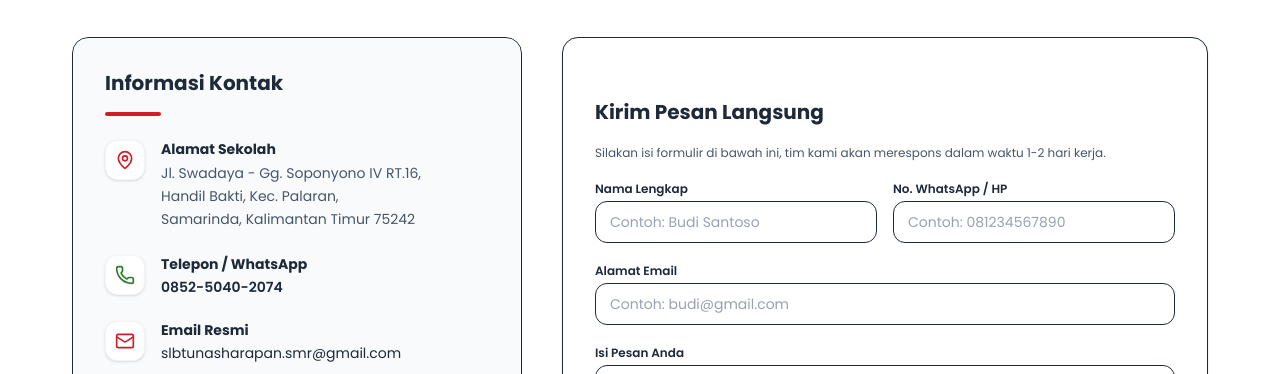
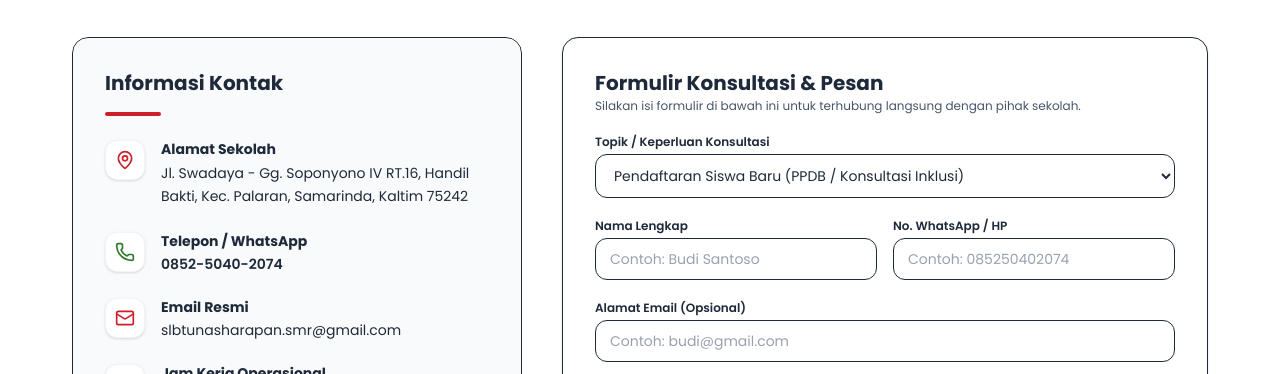
Before and after one commit to mustafidh08/Web-SLB-Tunas-Harapan-Samarinda, a Next.js app: page /kontak in a window 1280 px wide. Shown: the part 578-952 px from the top of the page. Built offline with nearby package versions, Linux system fonts and the light colour scheme; no server answers.

Commit message:
feat(ux): implement UX psychology principles (Fitts's Law, Doherty Threshold, Goal Gradient & Peak-End Rule)

```diff
--- a/app/kontak/KontakClient.tsx
+++ b/app/kontak/KontakClient.tsx
@@ -13,17 +13,23 @@ export default function KontakClient() {
     nama: "",
     email: "",
     whatsapp: "",
+    topik: "Pendaftaran Siswa Baru (PPDB / Konsultasi Inklusi)",
     pesan: "",
   });
   const [kirimSukses, setKirimSukses] = useState(false);
   const [isSubmitting, setIsSubmitting] = useState(false);
   const [errorMsg, setErrorMsg] = useState("");
-  const [lastSubmitted, setLastSubmitted] = useState<{ nama: string; email: string; whatsapp: string; pesan: string } | null>(null);
+  const [lastSubmitted, setLastSubmitted] = useState<{ nama: string; email: string; whatsapp: string; pesan: string; topik?: string } | null>(null);
 
-  const handleChange = (e: React.ChangeEvent<HTMLInputElement | HTMLTextAreaElement>) => {
+  const handleChange = (e: React.ChangeEvent<HTMLInputElement | HTMLTextAreaElement | HTMLSelectElement>) => {
     const { name, value } = e.target;
     setFormData((prev) => ({ ...prev, [name]: value }));
   };
+
+  // Goal Gradient Calculation: Memulai dari 50% ketika pengguna mulai mengetik (Artificial Head Start)
+  const isStarted = Boolean(formData.nama || formData.whatsapp || formData.pesan);
+  const isComplete = Boolean(formData.nama && formData.whatsapp && formData.pesan);
+  const progressPercent = !isStarted ? 0 : isComplete ? 100 : 50;
 
   const handleSubmit = async (e: React.FormEvent) => {
     e.preventDefault();
@@ -35,7 +41,10 @@ export default function KontakClient() {
       const res = await fetch("/api/kontak", {
         method: "POST",
         headers: { "Content-Type": "application/json" },
-        body: JSON.stringify(formData),
+        body: JSON.stringify({
+          ...formData,
+          pesan: `[Topik: ${formData.topik}] ${formData.pesan}`,
+        }),
       });
 
       const data = await res.json();
@@ -48,12 +57,12 @@ export default function KontakClient() {
 
       // Gunakan data tersanitasi dari server
       const sanitized = data.sanitizedData;
-      setLastSubmitted(sanitized);
+      setLastSubmitted({ ...sanitized, topik: formData.topik });
       setKirimSukses(true);
 
       // Coba buka mailto di window terpisah agar tidak menghentikan state React
-      const subject = `Pertanyaan dari ${sanitized.nama} (via Website SLB)`;
-      const body = `Halo SLB Tunas Harapan Samarinda,\n\nSaya ingin menanyakan perihal sekolah.\n\nBerikut detail kontak saya:\n- Nama: ${sanitized.nama}\n- WhatsApp/HP: ${sanitized.whatsapp}\n- Email Pengirim: ${sanitized.email}\n\nPesan:\n${sanitized.pesan}\n\nTerima kasih.`;
+      const subject = `[${formData.topik}] Pertanyaan dari ${sanitized.nama}`;
+      const body = `Halo SLB Tunas Harapan Samarinda,\n\nSaya ingin menanyakan perihal: ${formData.topik}.\n\nBerikut detail kontak saya:\n- Nama: ${sanitized.nama}\n- WhatsApp/HP: ${sanitized.whatsapp}\n- Email Pengirim: ${sanitized.email}\n\nPesan:\n${sanitized.pesan}\n\nTerima kasih.`;
 
       const mailtoUrl = `mailto:slbtunasharapan.smr@gmail.com?subject=${encodeURIComponent(subject)}&body=${encodeURIComponent(body)}`;
 
@@ -69,6 +78,7 @@ export default function KontakClient() {
         nama: "",
         email: "",
         whatsapp: "",
+        topik: "Pendaftaran Siswa Baru (PPDB / Konsultasi Inklusi)",
         pesan: "",
       });
     } catch {
@@ -123,9 +133,14 @@ export default function KontakClient() {
                         </div>
                         <div>
                           <h4 className="font-bold text-sm text-[var(--color-text-dark)]">Alamat Sekolah</h4>
-                          <p className="text-sm text-[var(--color-text-mid)] mt-1 leading-relaxed">
-                            Jl. Swadaya - Gg. Soponyono IV RT.16,<br />Handil Bakti, Kec. Palaran,<br />Samarinda, Kalimantan Timur 75242
-                          </p>
+                          <a
+                            href="https://maps.app.goo.gl/DADHJaKVpLwwskSy9"
+                            target="_blank"
+                            rel="noopener noreferrer"
+                            className="text-sm text-[var(--color-text-mid)] hover:text-[var(--color-primary)] transition-colors block mt-1 leading-relaxed"
+                          >
+                            Jl. Swadaya - Gg. Soponyono IV RT.16, Handil Bakti, Kec. Palaran, Samarinda, Kaltim 75242
+                          </a>
                         </div>
                       </li>
 
@@ -191,48 +206,69 @@ export default function KontakClient() {
             <div className="lg:col-span-7 h-full">
               <div className="bg-white dark:bg-[#161F2E] p-6 sm:p-8 rounded-2xl border border-gray-150 dark:border-[#222F43] shadow-sm flex flex-col justify-center h-full">
                 {kirimSukses ? (
-                  <div className="text-center py-8 space-y-5">
-                    <div className="w-16 h-16 rounded-full bg-[var(--color-secondary-tint)] text-[var(--color-secondary)] flex items-center justify-center mx-auto shadow-inner">
-                      <CheckCircle size={40} />
+                  /* Peak-End Rule: Celebratory & Reassuring Success State */
+                  <div className="text-center py-8 space-y-5 animate-in fade-in zoom-in-95 duration-300">
+                    <div className="w-20 h-20 rounded-full bg-emerald-100 dark:bg-emerald-950/60 text-emerald-600 dark:text-emerald-400 flex items-center justify-center mx-auto shadow-lg animate-bounce">
+                      <CheckCircle size={48} />
                     </div>
 
                     <div className="space-y-2">
-                      <h3 className="text-2xl font-bold text-[var(--color-text-dark)]" style={{ fontFamily: "var(--font-heading)" }}>
-                        Pesan Anda Terkirim!
+                      <h3 className="text-2xl font-extrabold text-[var(--color-text-dark)]" style={{ fontFamily: "var(--font-heading)" }}>
+                        🎉 Pesan Berhasil Terkirim!
                       </h3>
                       <p className="text-sm text-[var(--color-text-mid)] max-w-md mx-auto leading-relaxed">
-                        Terima kasih telah menghubungi kami, <span className="font-semibold text-[var(--color-text-dark)]">{lastSubmitted?.nama}</span>. Aplikasi email Anda akan terbuka secara otomatis untuk mengirim pesan.
+                        Terima kasih Bapak/Ibu <span className="font-bold text-[var(--color-text-dark)]">{lastSubmitted?.nama}</span>. Pesan Anda perihal <span className="font-semibold text-emerald-600 dark:text-emerald-400">{lastSubmitted?.topik}</span> telah diterima oleh tim SLB Tunas Harapan.
                       </p>
                     </div>
 
                     {lastSubmitted && (
-                      <div className="pt-2 flex flex-col sm:flex-row justify-center gap-3">
+                      <div className="pt-3 flex flex-col sm:flex-row justify-center gap-3">
                         <a
-                          href={`https://wa.me/6285250402074?text=${encodeURIComponent(`Halo SLB Tunas Harapan Samarinda, saya ${lastSubmitted.nama} ingin menanyakan perihal: ${lastSubmitted.pesan}`)}`}
+                          href={`https://wa.me/6285250402074?text=${encodeURIComponent(`Halo SLB Tunas Harapan Samarinda, saya ${lastSubmitted.nama} (perihal: ${lastSubmitted.topik}). Pesan saya: ${lastSubmitted.pesan}`)}`}
                           target="_blank"
                           rel="noopener noreferrer"
-                          className="inline-flex items-center justify-center gap-2 px-5 py-2.5 text-xs font-bold rounded-full bg-[var(--color-secondary)] text-white dark:text-gray-950 hover:bg-[var(--color-secondary-dark)] transition-colors shadow-sm"
+                          className="inline-flex items-center justify-center gap-2 px-6 py-3 text-xs font-bold rounded-full bg-emerald-600 hover:bg-emerald-700 text-white active:scale-95 transition-all shadow-md"
                         >
-                          <MessageSquare size={14} />
-                          Kirim Juga via WhatsApp
+                          <MessageSquare size={16} />
+                          Lanjut Bicara di WhatsApp Admin
                         </a>
                         <button
                           onClick={() => setKirimSukses(false)}
-                          className="inline-flex items-center justify-center gap-2 px-5 py-2.5 text-xs font-bold rounded-full border border-gray-250 dark:border-[#2A3B54] text-[var(--color-text-dark)] hover:bg-gray-100 dark:hover:bg-[#0B0F17] transition-colors cursor-pointer"
+                          className="inline-flex items-center justify-center gap-2 px-5 py-3 text-xs font-bold rounded-full border border-gray-250 dark:border-[#2A3B54] text-[var(--color-text-dark)] hover:bg-gray-100 dark:hover:bg-[#0B0F17] active:scale-95 transition-all cursor-pointer"
                         >
-                          Tulis Pesan Baru
+                          Kirim Pesan Lain
                         </button>
                       </div>
                     )}
                   </div>
                 ) : (
                   <form onSubmit={handleSubmit} className="space-y-5" aria-label="Form Hubungi Kami">
-                    <h3 className="text-xl font-bold text-[var(--color-text-dark)]" style={{ fontFamily: "var(--font-heading)" }}>
-                      Kirim Pesan Langsung
-                    </h3>
-                    <p className="text-xs text-[var(--color-text-mid)]">
-                      Silakan isi formulir di bawah ini, tim kami akan merespons dalam waktu 1-2 hari kerja.
-                    </p>
+                    <div className="flex items-center justify-between">
+                      <div>
+                        <h3 className="text-xl font-bold text-[var(--color-text-dark)]" style={{ fontFamily: "var(--font-heading)" }}>
+                          Formulir Konsultasi & Pesan
+                        </h3>
+                        <p className="text-xs text-[var(--color-text-mid)] mt-0.5">
+                          Silakan isi formulir di bawah ini untuk terhubung langsung dengan pihak sekolah.
+                        </p>
+                      </div>
+                    </div>
+
+                    {/* Goal Gradient Effect: Progress Meter dengan Artificial Head Start (50%) */}
+                    {isStarted && (
+                      <div className="space-y-1.5 bg-gray-50 dark:bg-[#0B0F17] p-3 rounded-xl border border-gray-200 dark:border-[#2A3B54]">
+                        <div className="flex justify-between text-[11px] font-bold text-[var(--color-text-dark)]">
+                          <span>{isComplete ? "✨ Form Lengkap & Siap Dikirim" : "📋 Progres Pengisian"}</span>
+                          <span className="text-[var(--color-primary)] font-mono">{progressPercent}%</span>
+                        </div>
+                        <div className="w-full h-2 bg-gray-200 dark:bg-gray-800 rounded-full overflow-hidden">
+                          <div
+                            className="h-full bg-gradient-to-r from-[var(--color-primary)] to-emerald-500 transition-all duration-300 rounded-full"
+                            style={{ width: `${progressPercent}%` }}
+                          />
+                        </div>
+                      </div>
+                    )}
 
                     {errorMsg && (
                       <div className="p-3 bg-red-50 dark:bg-red-950/40 text-red-700 dark:text-red-300 text-xs font-semibold rounded-xl border border-red-200 dark:border-red-800 flex items-center gap-2">
@@ -240,6 +276,34 @@ export default function KontakClient() {
                         <span>{errorMsg}</span>
                       </div>
                     )}
+
+                    {/* Smart Default: Dropdown Topik Keperluan */}
+                    <div className="space-y-1">
+                      <label htmlFor="topik" className="block text-xs font-semibold text-[var(--color-text-dark)]">
+                        Topik / Keperluan Konsultasi
+                      </label>
+                      <select
+                        id="topik"
+                        name="topik"
+                        value={formData.topik}
+                        onChange={handleChange}
+                        className="w-full px-3.5 py-2.5 text-sm border border-gray-250 dark:border-[#2A3B54] bg-white dark:bg-[#0B0F17] text-[var(--color-text-dark)] rounded-xl focus:outline-none focus:border-[var(--color-primary)] focus:ring-2 focus:ring-[var(--color-primary-tint)] transition-all cursor-pointer"
+                      >
+                        <option value="Pendaftaran Siswa Baru (PPDB / Konsultasi Inklusi)">
+                          Pendaftaran Siswa Baru (PPDB / Konsultasi Inklusi)
+                        </option>
+                        <option value="Informasi Program SDLB / SMPLB / SMALB">
+                          Informasi Program SDLB / SMPLB / SMALB
+                        </option>
+                        <option value="Kunjungan Sekolah / Observasi">
+                          Jadwal Kunjungan Sekolah / Observasi
+                        </option>
+                        <option value="Kerjasama Instansi / Beasiswa / Donasi">
+                          Kerjasama Instansi / Beasiswa / Donasi
+                        </option>
+                        <option value="Lainnya">Lainnya</option>
+                      </select>
+                    </div>
 
                     <div className="grid grid-cols-1 sm:grid-cols-2 gap-4">
                       <div className="space-y-1">
@@ -270,20 +334,19 @@ export default function KontakClient() {
                           value={formData.whatsapp}
                           onChange={handleChange}
                           className="w-full px-3.5 py-2.5 text-sm border border-gray-250 dark:border-[#2A3B54] bg-white dark:bg-[#0B0F17] text-[var(--color-text-dark)] placeholder:text-gray-400 dark:placeholder:text-gray-500 rounded-xl focus:outline-none focus:border-[var(--color-primary)] focus:ring-2 focus:ring-[var(--color-primary-tint)] transition-all"
-                          placeholder="Contoh: 081234567890"
+                          placeholder="Contoh: 085250402074"
                         />
                       </div>
                     </div>
 
                     <div className="space-y-1">
                       <label htmlFor="email" className="block text-xs font-semibold text-[var(--color-text-dark)]">
-                        Alamat Email
+                        Alamat Email (Opsional)
                       </label>
                       <input
                         type="email"
                         id="email"
                         name="email"
-                        required
                         value={formData.email}
                         onChange={handleChange}
                         className="w-full px-3.5 py-2.5 text-sm border border-gray-250 dark:border-[#2A3B54] bg-white dark:bg-[#0B0F17] text-[var(--color-text-dark)] placeholder:text-gray-400 dark:placeholder:text-gray-500 rounded-xl focus:outline-none focus:border-[var(--color-primary)] focus:ring-2 focus:ring-[var(--color-primary-tint)] transition-all"
@@ -293,7 +356,7 @@ export default function KontakClient() {
 
                     <div className="space-y-1">
                       <label htmlFor="pesan" className="block text-xs font-semibold text-[var(--color-text-dark)]">
-                        Isi Pesan Anda
+                        Isi Pesan / Pertanyaan Anda
                       </label>
                       <textarea
                         id="pesan"
@@ -303,7 +366,7 @@ export default function KontakClient() {
                         value={formData.pesan}
                         onChange={handleChange}
                         className="w-full px-3.5 py-2.5 text-sm border border-gray-250 dark:border-[#2A3B54] bg-white dark:bg-[#0B0F17] text-[var(--color-text-dark)] placeholder:text-gray-400 dark:placeholder:text-gray-500 rounded-xl focus:outline-none focus:border-[var(--color-primary)] focus:ring-2 focus:ring-[var(--color-primary-tint)] transition-all resize-none"
-                        placeholder="Tuliskan pertanyaan, konsultasi, atau jadwal kunjungan yang diinginkan..."
+                        placeholder="Tuliskan pertanyaan, konsultasi pendaftaran, atau jadwal kunjungan yang diinginkan..."
                       />
                     </div>
 
@@ -318,7 +381,7 @@ export default function KontakClient() {
                           <span>Memproses Keamanan...</span>
                         ) : (
                           <>
-                            <span>Kirim Pesan</span>
+                            <span>Kirim Pesan Sekarang</span>
                             <Send size={14} />
                           </>
                         )}
--- a/app/layout.tsx
+++ b/app/layout.tsx
@@ -7,6 +7,7 @@ import LenisProvider from "@/components/ui/LenisProvider";
 import ScrollProgress from "@/components/ui/ScrollProgress";
 import PageTransition from "@/components/ui/PageTransition";
 import { ThemeProvider } from "@/components/ui/ThemeProvider";
+import FloatingContactBar from "@/components/ui/FloatingContactBar";
 
 const poppins = Poppins({
   variable: "--font-poppins",
@@ -143,6 +144,7 @@ export default function RootLayout({
               <PageTransition>{children}</PageTransition>
             </main>
             <Footer />
+            <FloatingContactBar />
           </LenisProvider>
         </ThemeProvider>
       </body>
```
Also changed, not shown: app/globals.css (+7 -1 lines), app/page.tsx (+10 -0 lines), components/ui/FloatingContactBar.tsx (added, +59 -0 lines).
